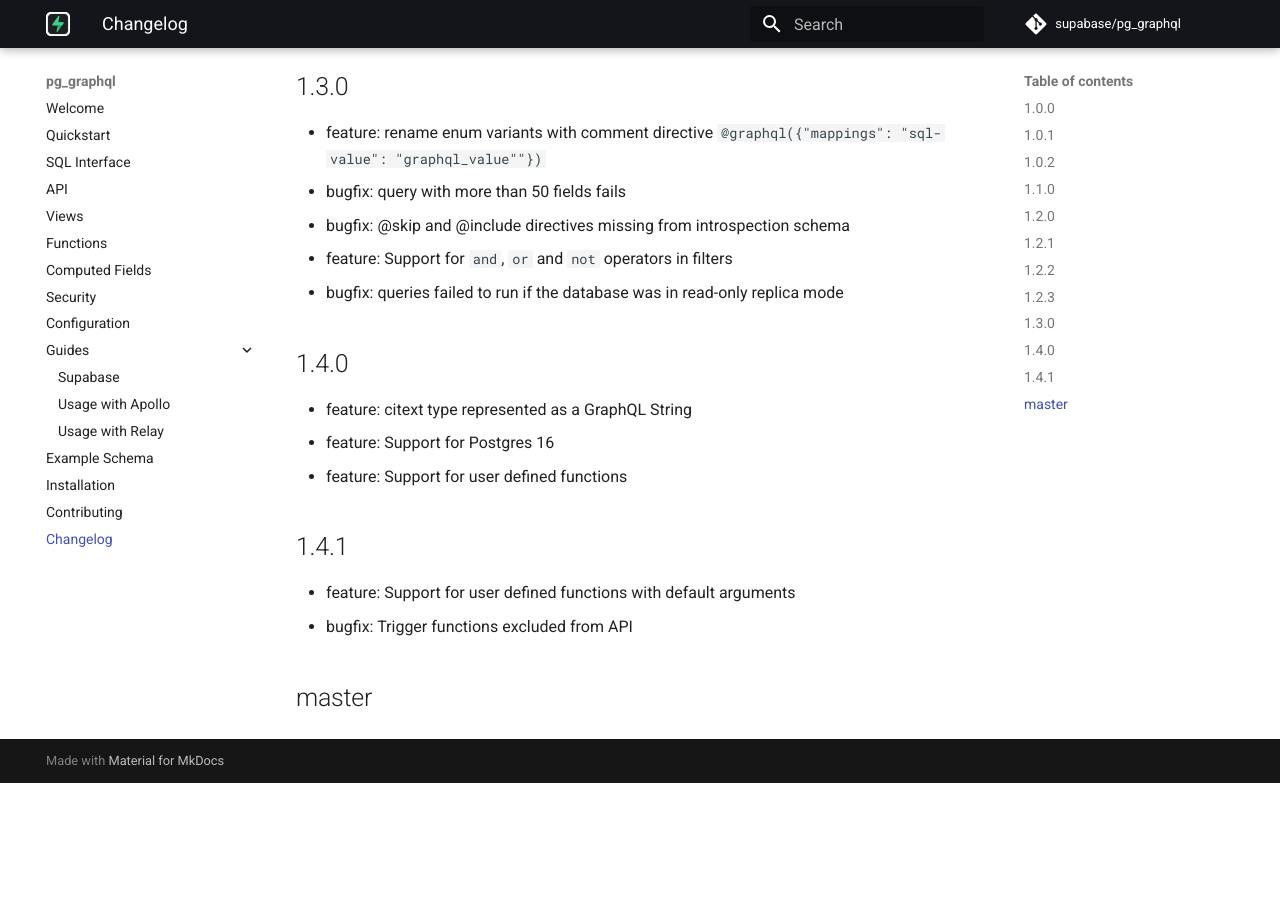
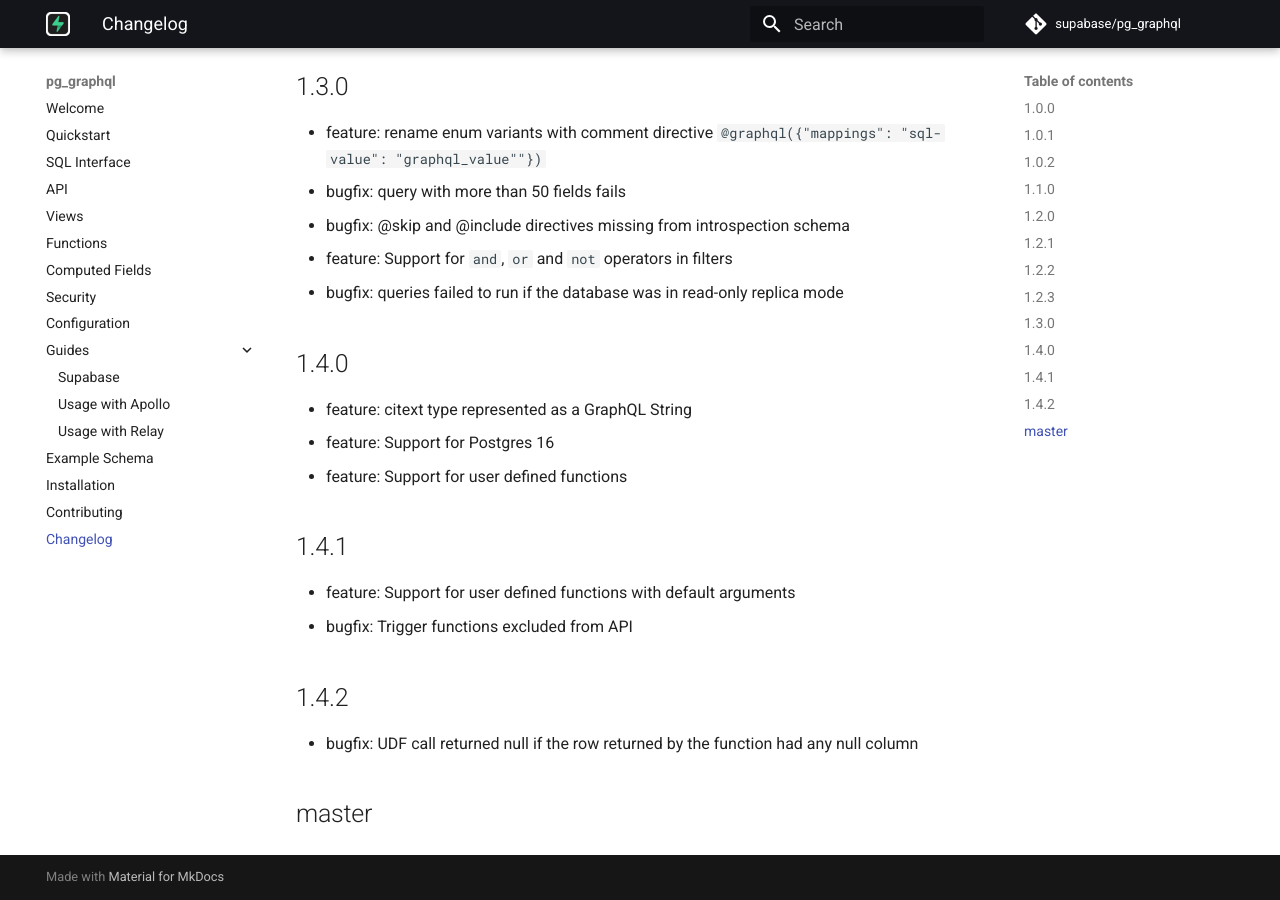
Before and after one commit to supabase/pg_graphql, an MkDocs documentation site: the page built from docs/changelog.md, in a window 1280 px wide and 900 px high, scrolled down 1480 px. Built offline with MkDocs 1.6.1 and Material for MkDocs 9.7.7, drawn with Linux system fonts in a browser that asks for light colours; comment, search, counter and statistics services are not loaded; before the commit the page ends 2263 px from its top, so only the background shows below that.

Commit message:
bump version to 1.4.2 and update changelog

```diff
--- a/Cargo.toml
+++ b/Cargo.toml
@@ -1,6 +1,6 @@
 [package]
 name = "pg_graphql"
-version = "1.4.1"
+version = "1.4.2"
 edition = "2021"
 
 [lib]
--- a/docs/changelog.md
+++ b/docs/changelog.md
@@ -51,4 +51,7 @@
 - feature: Support for user defined functions with default arguments
 - bugfix: Trigger functions excluded from API
 
+## 1.4.2
+- bugfix: UDF call returned null if the row returned by the function had any null column
+
 ## master
```
Also changed, not shown: 1 other file.
